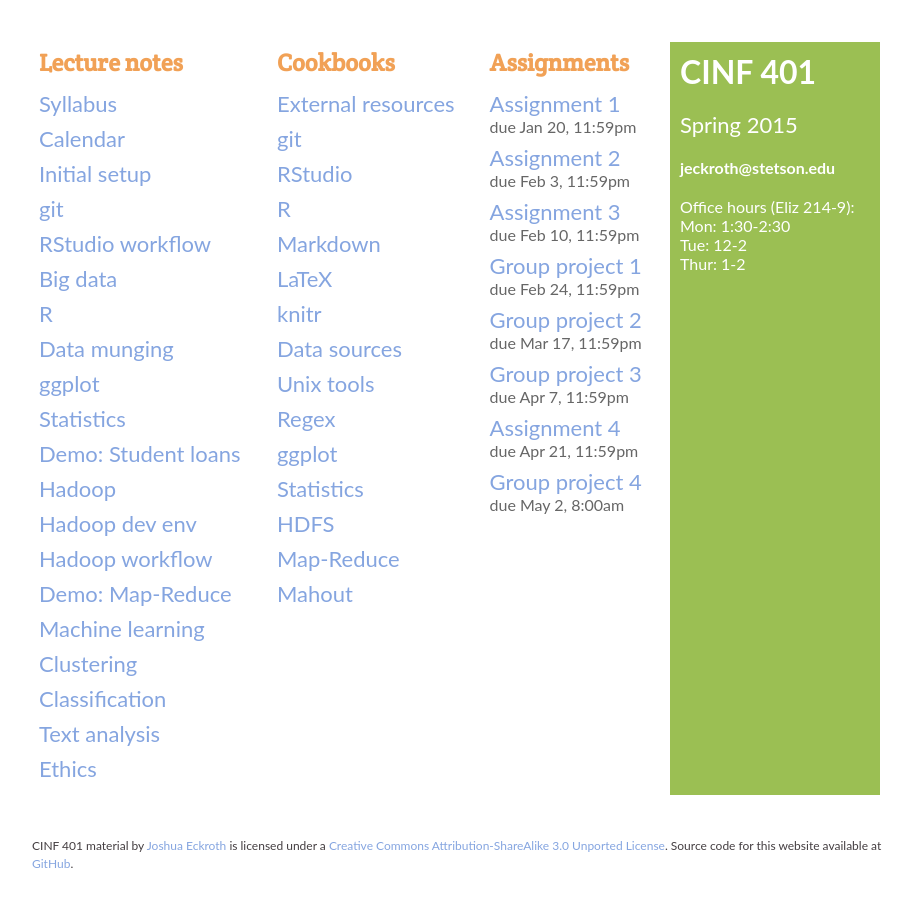
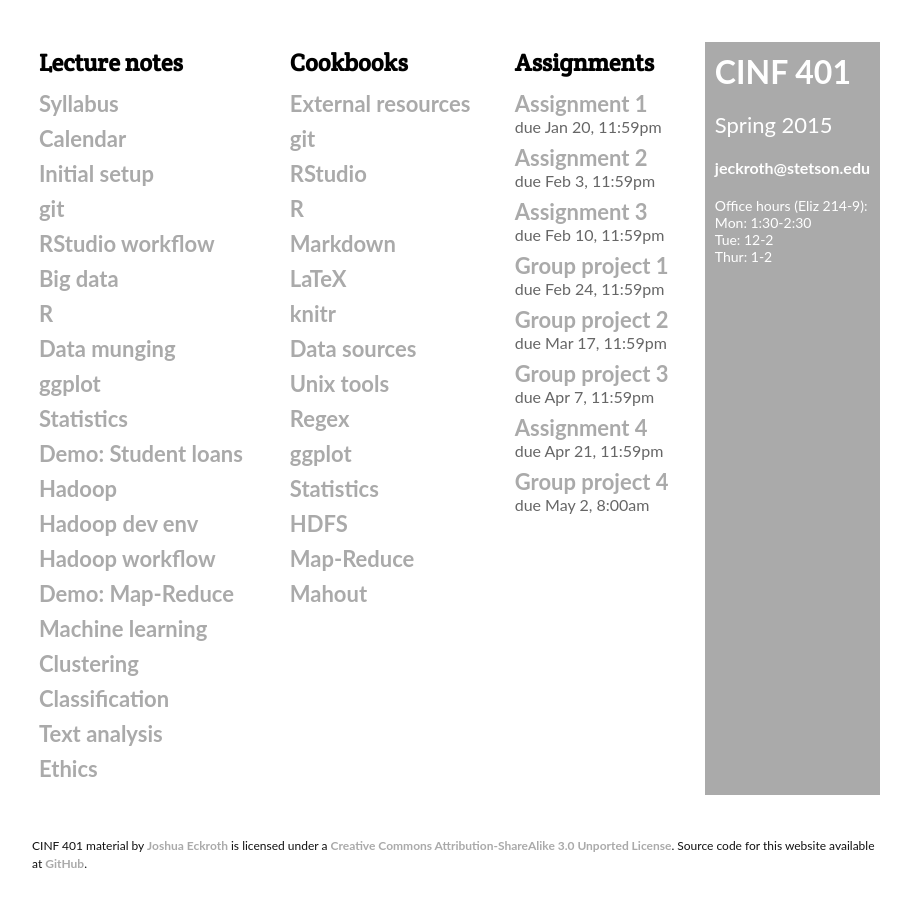
Before and after one commit to joshuaeckroth/cinf401-website, a Jekyll site: the page built from index.markdown, in a window 1280 px wide. Shown: the whole page, without its empty margins (183-1095 px from the left). Built offline with Jekyll 4.4.1, drawn with Linux system fonts in a browser that asks for light colours; Markdown is read by kramdown in place of the engine named in the settings.

Commit message:
Changed color scheme to grayscale.

```diff
--- a/css/style.css
+++ b/css/style.css
@@ -4,7 +4,7 @@ html, * {
 }
 
 body {
-    color: #443E41;
+    color: #111;
     font-size: 16px;
     font-family: "Lato", sans-serif;
     line-height: 1.5;
@@ -30,7 +30,7 @@ h2, h3, h4, h5, h6 {
 }
 
 h1, h2, h3, h4, h5, h6 {
-    color: #F1A156;
+    color: #000;
     font-family: "Crete Round", serif;
 }
 
@@ -57,7 +57,8 @@ ul.posts {
 
 a, a:visited, a:active, a:hover {
     text-decoration: none;
-    color: #85A5E0;
+    font-weight: bold;
+    color: #aaa;
 }
 
 table#index {
@@ -70,11 +71,11 @@ table#index td {
 }
 
 td#posts {
-    width: 75%;
+    width: 80%;
 }
 
 td#metabox {
-    width: 25%;
+    width: 20%;
 }
 
 td#metabox a,
@@ -85,7 +86,7 @@ td#metabox a:hover {
 }
 
 td#metabox {
-    background: #9BBF53;
+    background: #aaa;
     color: white;
     padding: 10px;
 }
@@ -106,6 +107,7 @@ td#metabox div.email {
 
 td#metabox div.officehours {
     margin: 20px 0;
+    font-size: 14px;
 }
 
 .post-title {
@@ -159,7 +161,7 @@ div.metatop span.homelink {
 
 table {
     margin: 20px 0;
-    border: 1px solid #443E41;
+    border: 1px solid #aaa;
 }
 
 td {
@@ -167,7 +169,7 @@ td {
 }
 
 pre {
-    border-left: 4px solid #9BBF53;
+    border-left: 4px solid #aaa;
     padding-left: 15px;
     margin: 2em 0;
 }
@@ -178,7 +180,7 @@ pre, code, tt {
 }
 
 code {
-    border: 1px dotted #9BBF53;
+    border: 1px dotted #aaa;
     padding: 2px;
 }
 
@@ -188,7 +190,7 @@ pre code {
 }
 
 blockquote {
-    border-left: 4px solid #9BBF53;
+    border-left: 4px solid #aaa;
     padding-left: 15px;
     margin: 2em 0;
     padding-left: 30px;
```
